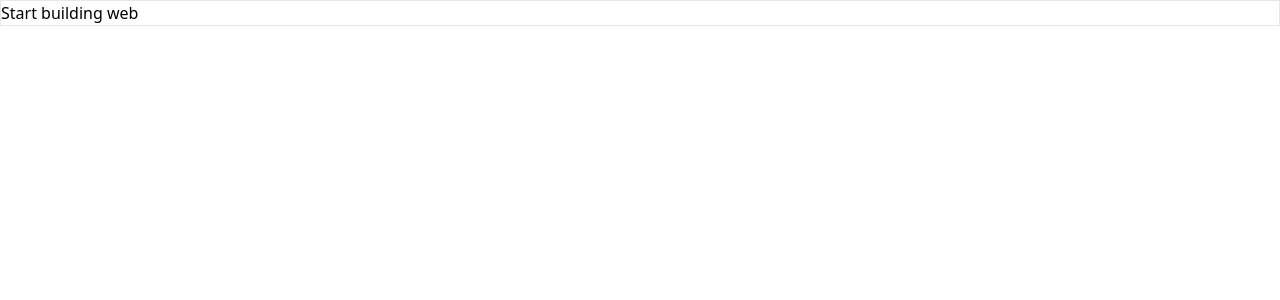
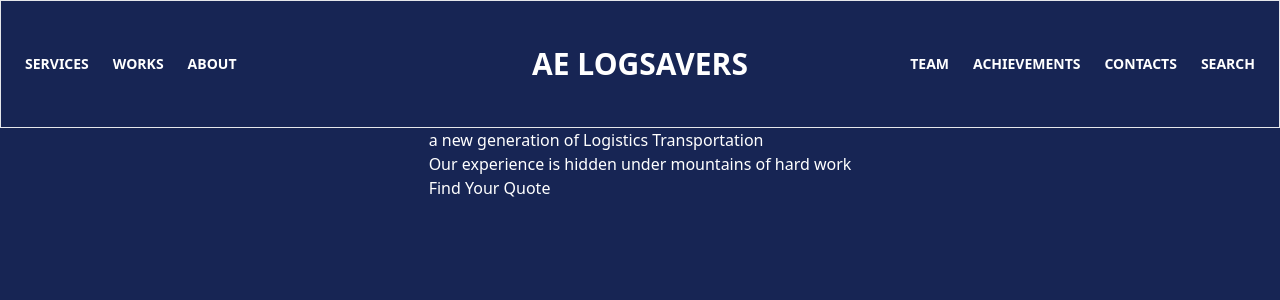
Before and after one commit to radualexeev/ae-logsavers, a React (Create React App) app in the folder client/: page / in a window 1280 px wide. Shown: the top 300 px of the page. Built offline with nearby package versions, Linux system fonts and the light colour scheme.

Commit message:
add header

```diff
--- a/client/package.json
+++ b/client/package.json
@@ -36,6 +36,7 @@
     ]
   },
   "devDependencies": {
+    "@babel/plugin-proposal-private-property-in-object": "^7.21.11",
     "tailwindcss": "^3.3.3"
   }
 }
--- a/client/src/App.jsx
+++ b/client/src/App.jsx
@@ -1,7 +1,36 @@
 export default function App() {
   return (
-    <div className="App border">
-      Start building web
+    <div className="bg-blue-950 text-white h-screen w-screen flex flex-col items-center justify-start mt-0">
+      {/* ------------------------------------------------ */}
+
+      <div className="border w-full h-32 flex items-center">
+        <ul className="w-full flex flex-row justify-between items-center text-sm font-bold uppercase">
+          <li className="w-1/3 flex justify-start gap-6 pl-6">
+            <a href="#">Services</a>
+            <a href="#">Works</a>
+            <a href="#">About</a>
+          </li>
+          <li className="w-1/3 flex justify-center text-3xl">AE LOGSAVERS</li>
+          <li className="w-1/3 flex justify-end gap-6 pr-6">
+            <a href="#">Team</a>
+            <a href="#">Achievements</a>
+            <a href="#">Contacts</a>
+            <a href="#">Search</a>
+          </li>
+        </ul>
+      </div>
+
+      {/* ------------------------------------------------ */}
+
+      <div>
+        <h1>a new generation of Logistics Transportation</h1>
+        <p>Our experience is hidden under mountains of hard work</p>
+        <button>Find Your Quote</button>
+      </div>
+
+      {/* ------------------------------------------------ */}
+
+
     </div>
   );
 };
--- a/client/src/components/container.jsx
+++ b/client/src/components/container.jsx
@@ -1,5 +1,3 @@
-// import logo from "../img/background/avion.jpg"
-
 export default function Container({ children }) {
     return (
         <div className="container">
```
Also changed, not shown: 1 other file (tests, documents, lock files or other folders).
